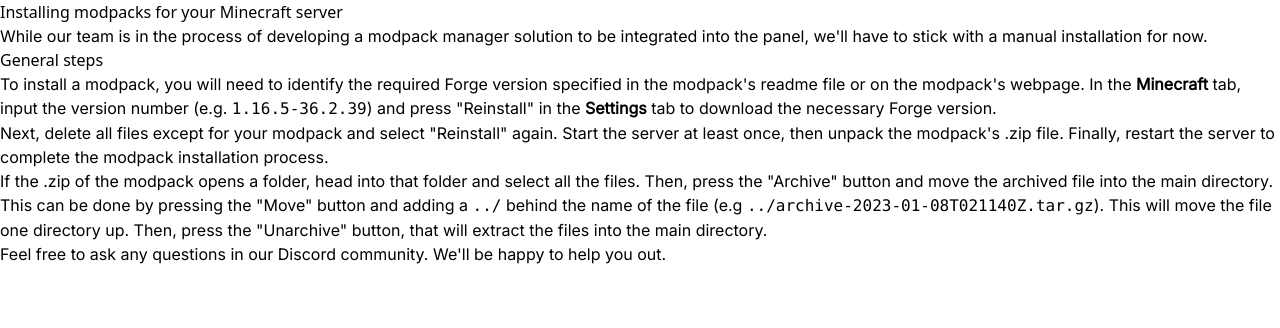
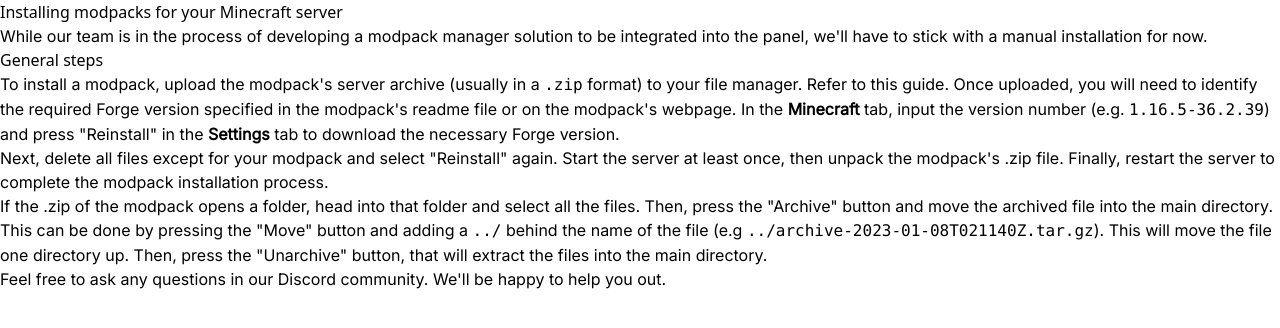
Before and after one commit to berrybyte-net/documentation, a Next.js app: page /games/minecraft/installing-modpacks in a window 1280 px wide. Shown: the top 328 px of the page. Built offline with nearby package versions, Linux system fonts and the light colour scheme.

Commit message:
Rephrase

```diff
--- a/pages/games/minecraft/installing-modpacks.mdx
+++ b/pages/games/minecraft/installing-modpacks.mdx
@@ -3,7 +3,7 @@
 While our team is in the process of developing a modpack manager solution to be integrated into the panel, we'll have to stick with a manual installation for now.
 
 ## General steps
-To install a modpack, you will need to identify the required Forge version specified in the modpack's readme file or on the modpack's webpage.
+To install a modpack, upload the modpack's server archive (usually in a `.zip` format) to your file manager. Refer to [this guide](../../lime/importing-files). Once uploaded, you will need to identify the required Forge version specified in the modpack's readme file or on the modpack's webpage.
 In the **Minecraft** tab, input the version number (e.g. `1.16.5-36.2.39`) and press "Reinstall" in the **Settings** tab to download the necessary Forge version.
 
 Next, delete all files except for your modpack and select "Reinstall" again. Start the server at least once, then unpack the modpack's .zip file. Finally, restart the server to complete the modpack installation process.
```
